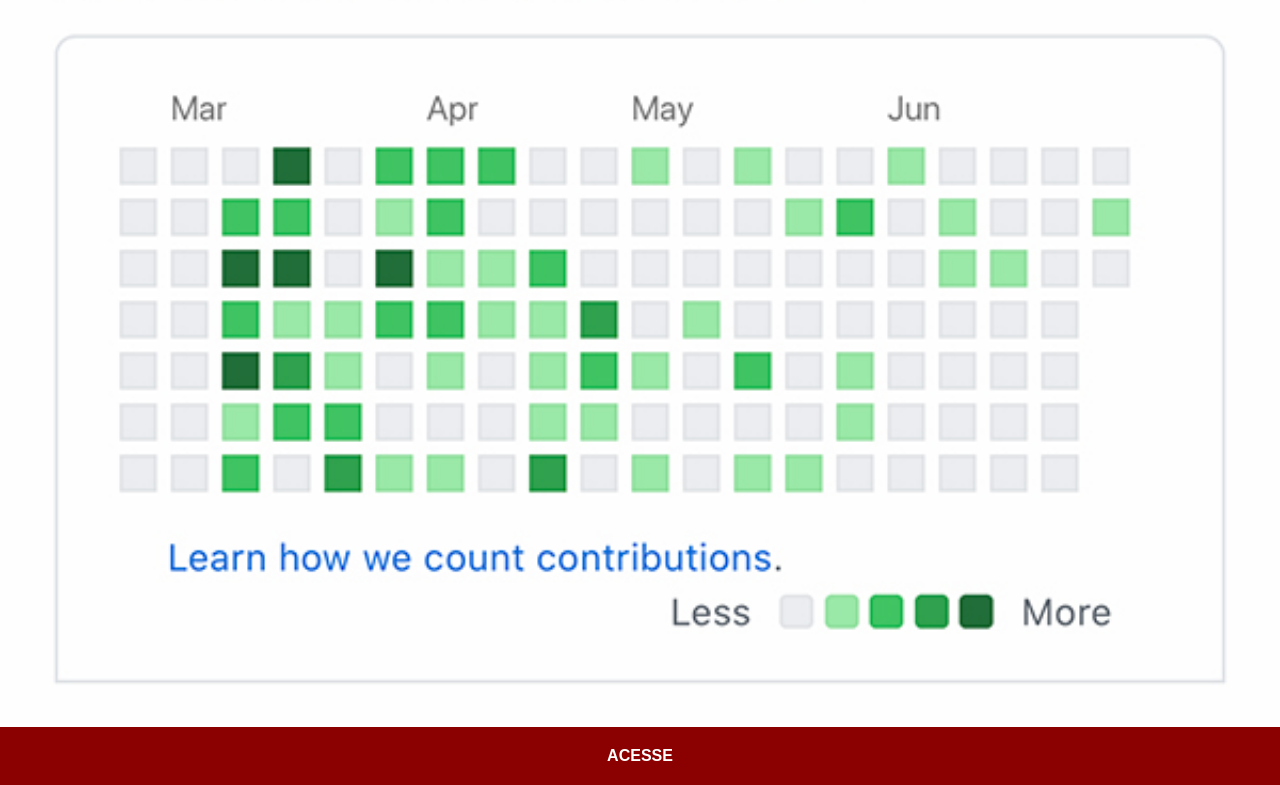
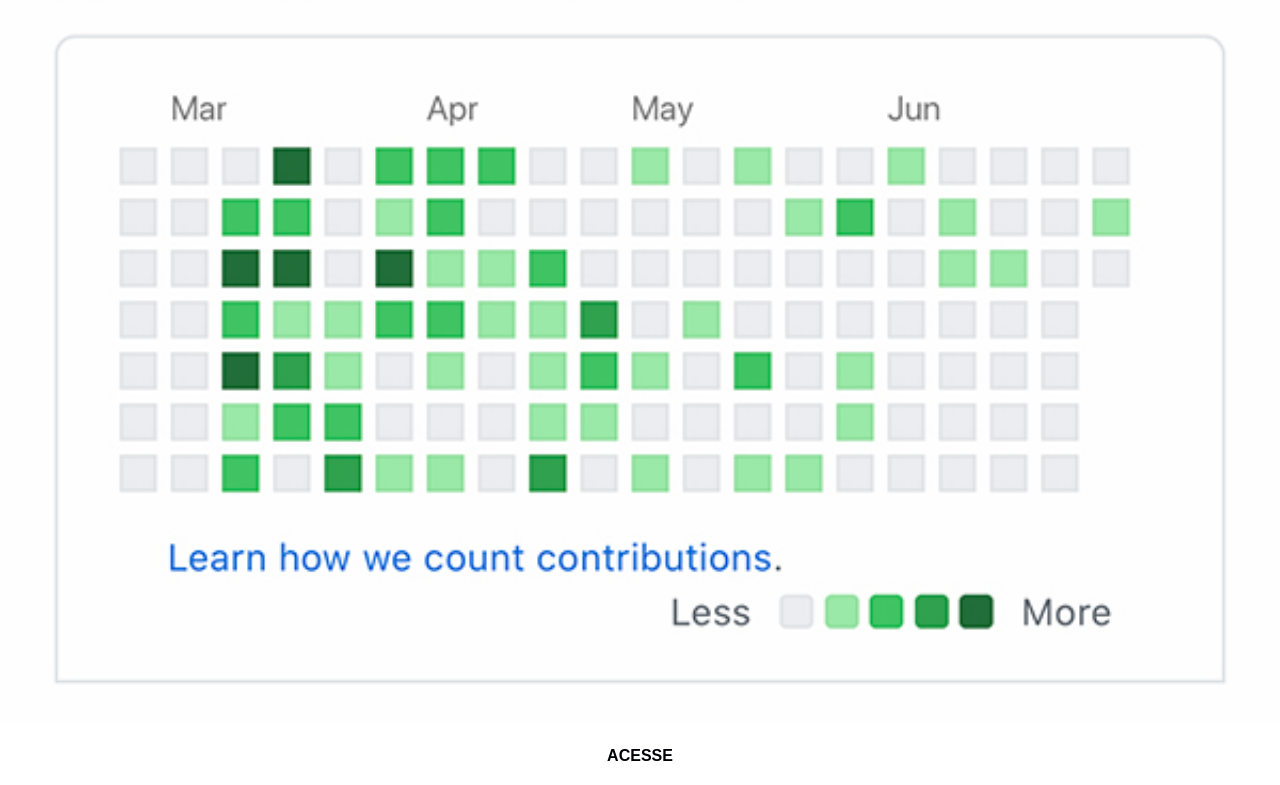
Before and after one commit to jeanzef/Projeto-social, a plain HTML site: page github.html in a window 1280 px wide. Shown: the part 4009-4794 px from the top of the page. Drawn offline with Linux system fonts and the light colour scheme.

Commit message:
atualizando

```diff
--- a/estilo/social.css
+++ b/estilo/social.css
@@ -17,8 +17,8 @@ img {
 
 a {
     display: block;
-    background-color: darkred;
-    color: white;
+    background-color: white;
+    color: rgb(2, 3, 6);
     padding: 20px;
     text-align: center;
     font-weight: bolder;
```
